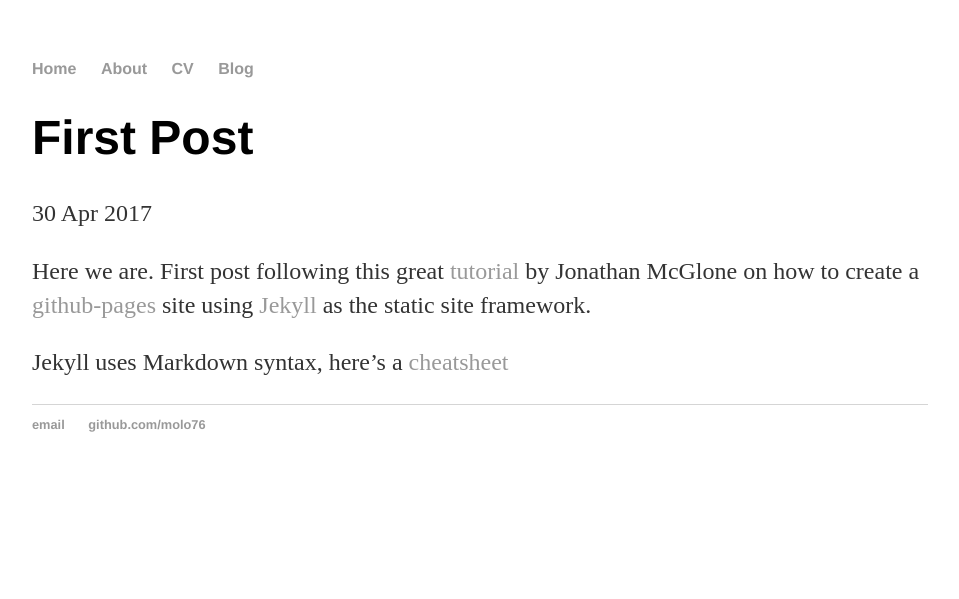
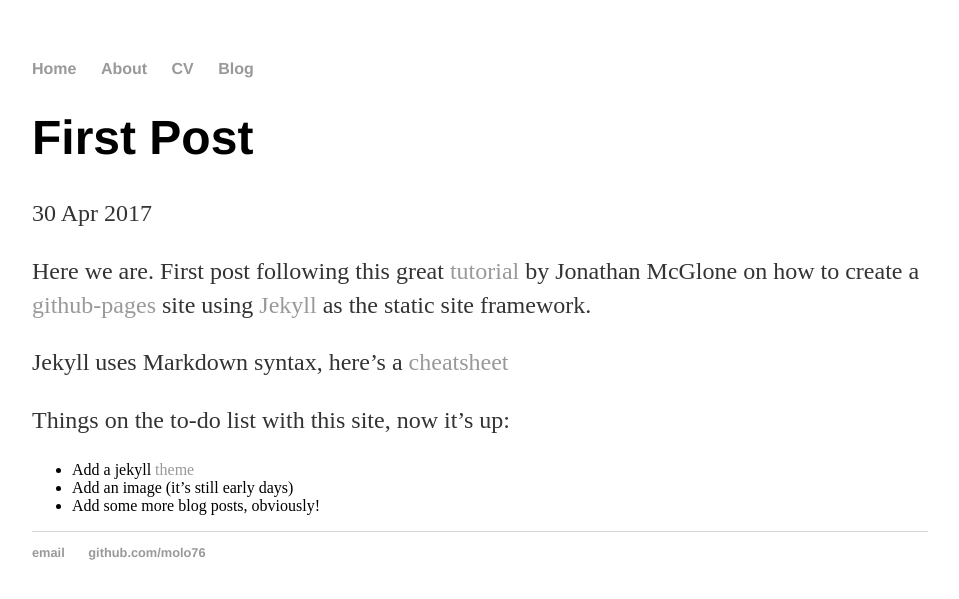
Before and after one commit to molo76/molo76.github.io, a Jekyll site: the page built from _posts/2017-04-30-first-post.md, in a window 1280 px wide. Shown: the top 599 px of the page, without its empty margins (160-1119 px from the left). Built offline with Jekyll 4.4.1, drawn with Linux system fonts in a browser that asks for light colours.

Commit message:
tidied up some pages again!

```diff
--- a/_posts/2017-04-30-first-post.md
+++ b/_posts/2017-04-30-first-post.md
@@ -7,3 +7,8 @@ date: 2017-04-30
 Here we are. First post following this great [tutorial](http://jmcglone.com/guides/github-pages/) by Jonathan McGlone on how to create a [github-pages](https://pages.github.com/) site using [Jekyll](http://jekyllrb.com) as the static site framework.
 
 Jekyll uses Markdown syntax, here's a [cheatsheet](https://github.com/adam-p/markdown-here/wiki/Markdown-Cheatsheet)
+
+Things on the to-do list with this site, now it's up:
+* Add a jekyll [theme](https://jekyllthemes.io/)
+* Add an image (it's still early days)
+* Add some more blog posts, obviously!
--- a/about/index.html
+++ b/about/index.html
@@ -11,6 +11,6 @@ title: Forget me not
  <li>Anything else that uses a command line</li>
 </ul>
 <br/>
-About me though, I work as a network engineer, CCNP R&S since 2013. Have had various network/sysadmin jobs since 1999. I've been a big fan of Linux since I stumbled on RedHat 6.2 in 1999. Fedora is my go-to distro, but familiar with Debian/SuSE/Arch and others. I have an awesome wife, and a amazing son. Love music, play the drums in a band, bedroom DJ drum & bass, play blues on the guitar and love being outside. Currently trying to learn more python, hence the github stuff and this site.
+About me though, I work as a network engineer, CCNP R&S since 2013. Have had various network/sysadmin jobs since 1999. I've been a big fan of Linux since I stumbled on RedHat 6.2 in 1999. Fedora is my go-to distro, but familiar with Debian/SuSE/Arch and others. I have an awesome wife, and a amazing son. Love music, play the drums in a <a href="www.octanspring.co.uk">rock covers band</a>, bedroom DJ drum & bass, play blues on the guitar and love being outside. Currently trying to learn more python, hence the github stuff and this site.
 </p>
 </div><!-- /.blurb -->
```
